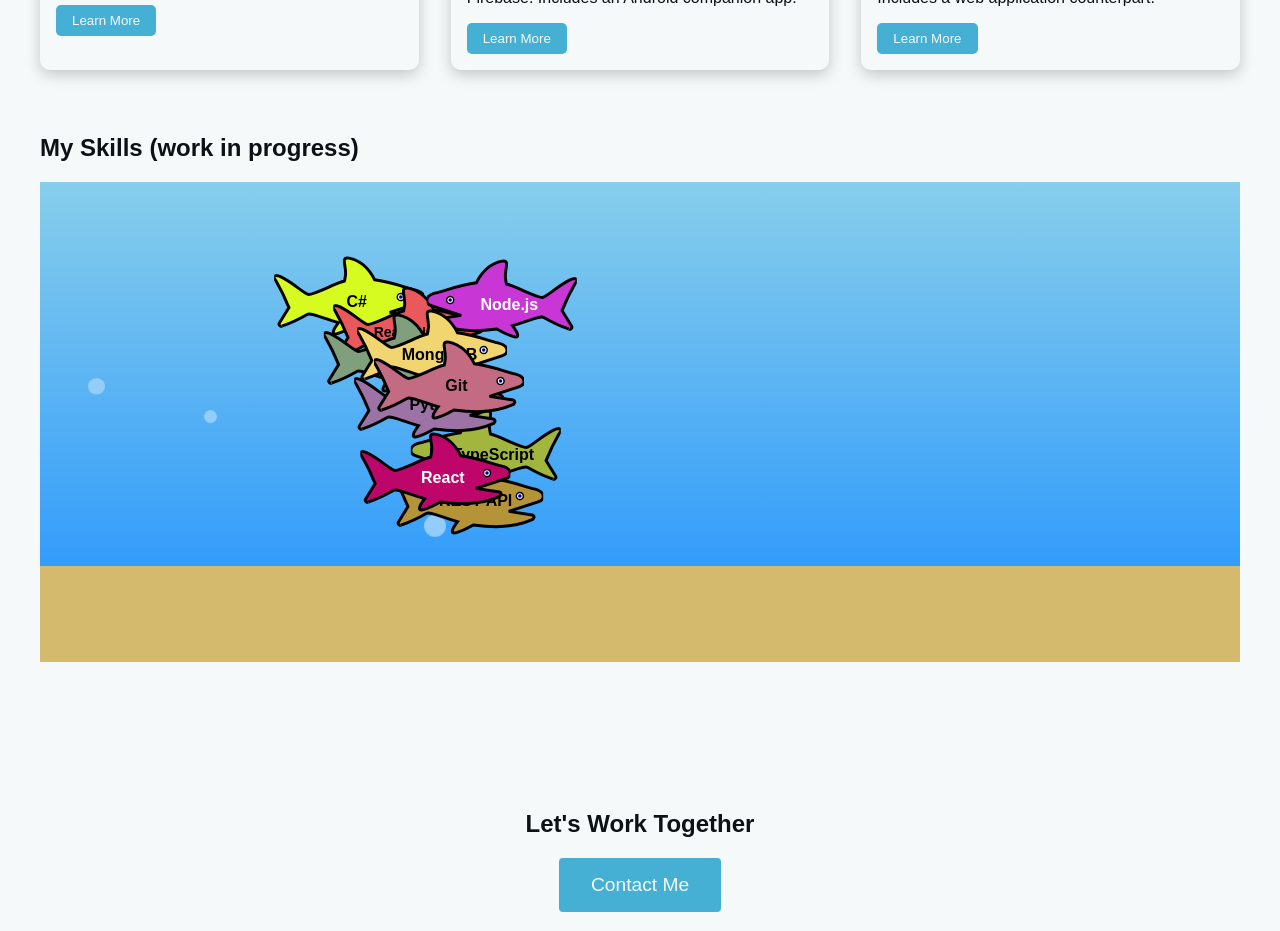
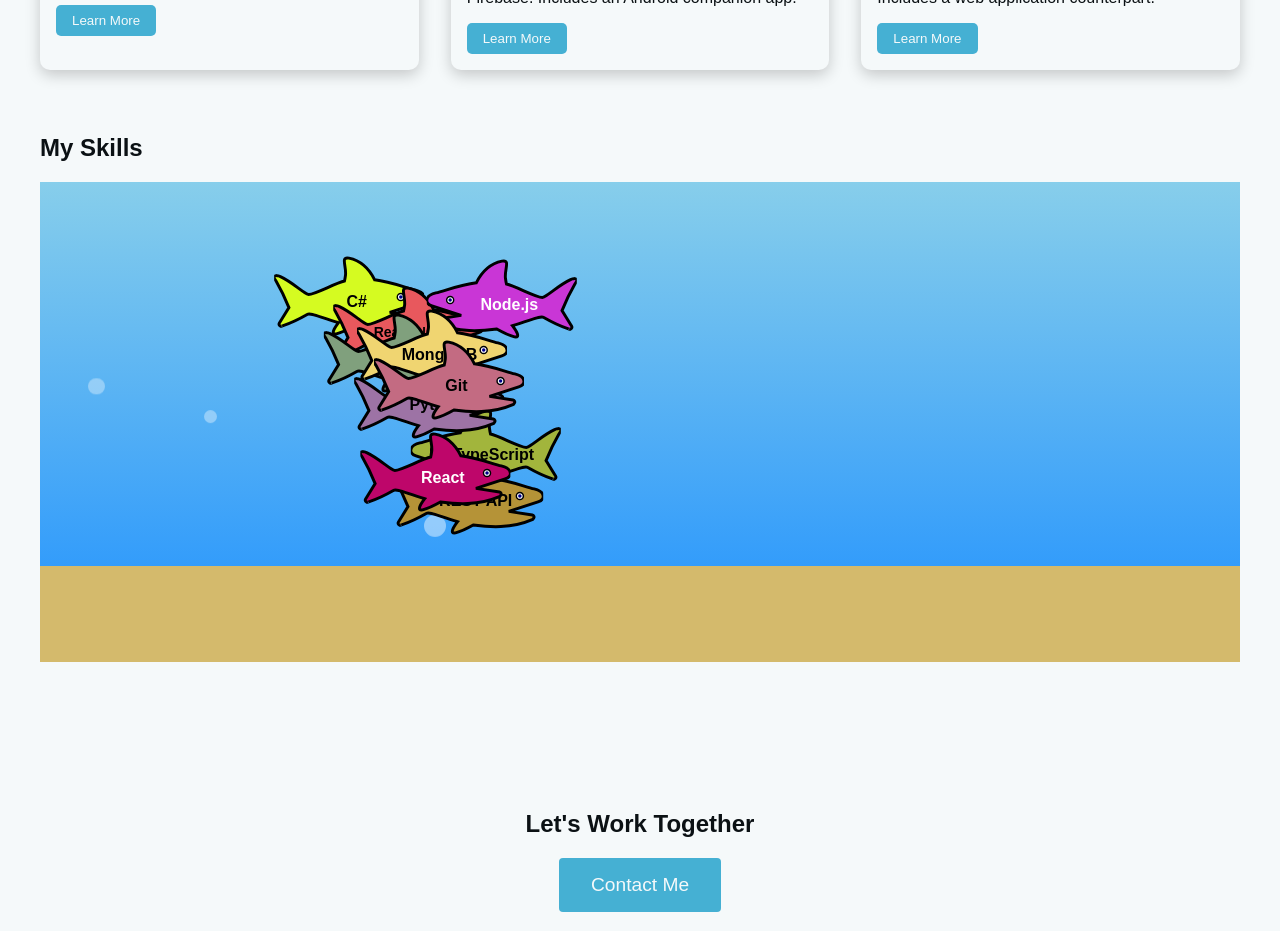
Before and after one commit to jehanvaire/my-portfolio, a React (Create React App) app: page / in a window 1280 px wide. Shown: the part 1040-1971 px from the top of the page. Built offline with nearby package versions, Linux system fonts and the light colour scheme.

Commit message:
fix : suppression wip sur skills

```diff
--- a/src/pages/Home/Home.tsx
+++ b/src/pages/Home/Home.tsx
@@ -88,7 +88,7 @@
         </section>
 
         <section className="skills">
-          <h2>My Skills (work in progress)</h2>
+          <h2>My Skills</h2>
           <SkillFishes skills={skills} />
         </section>
 
```
